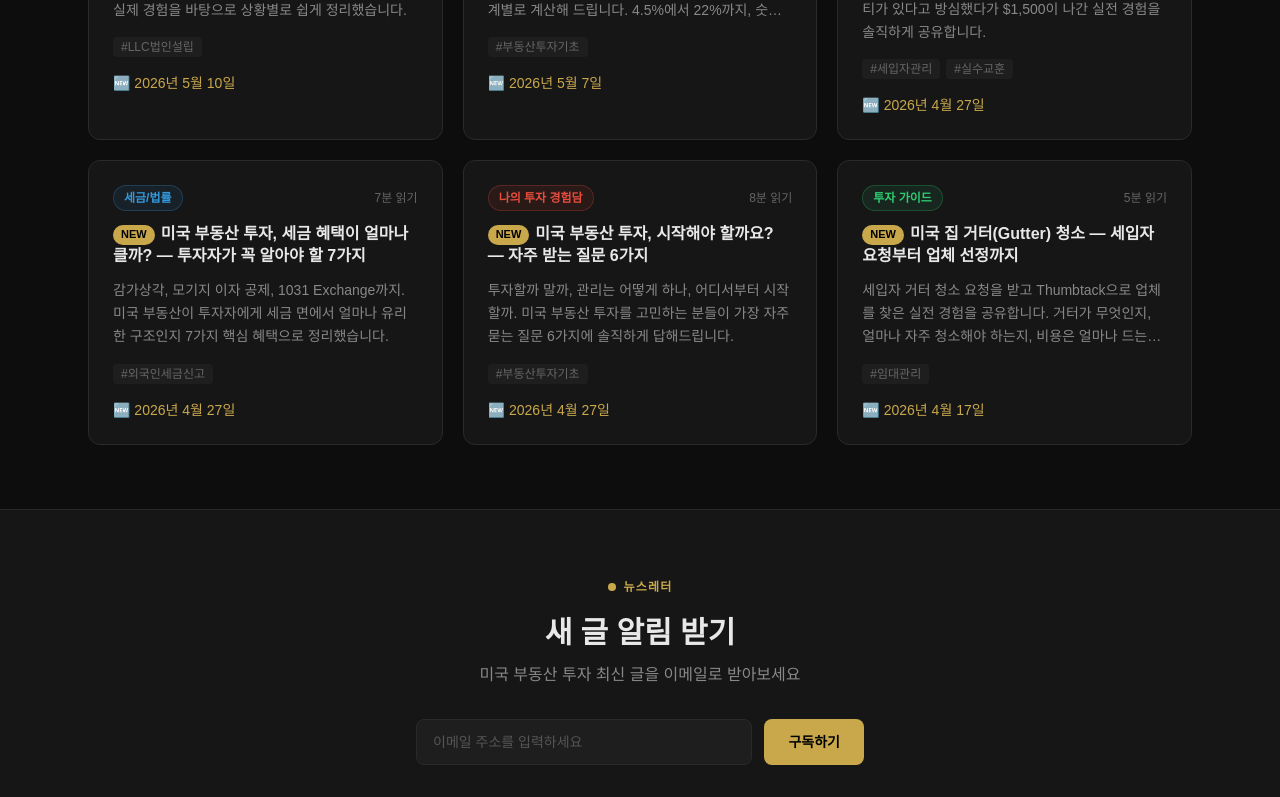
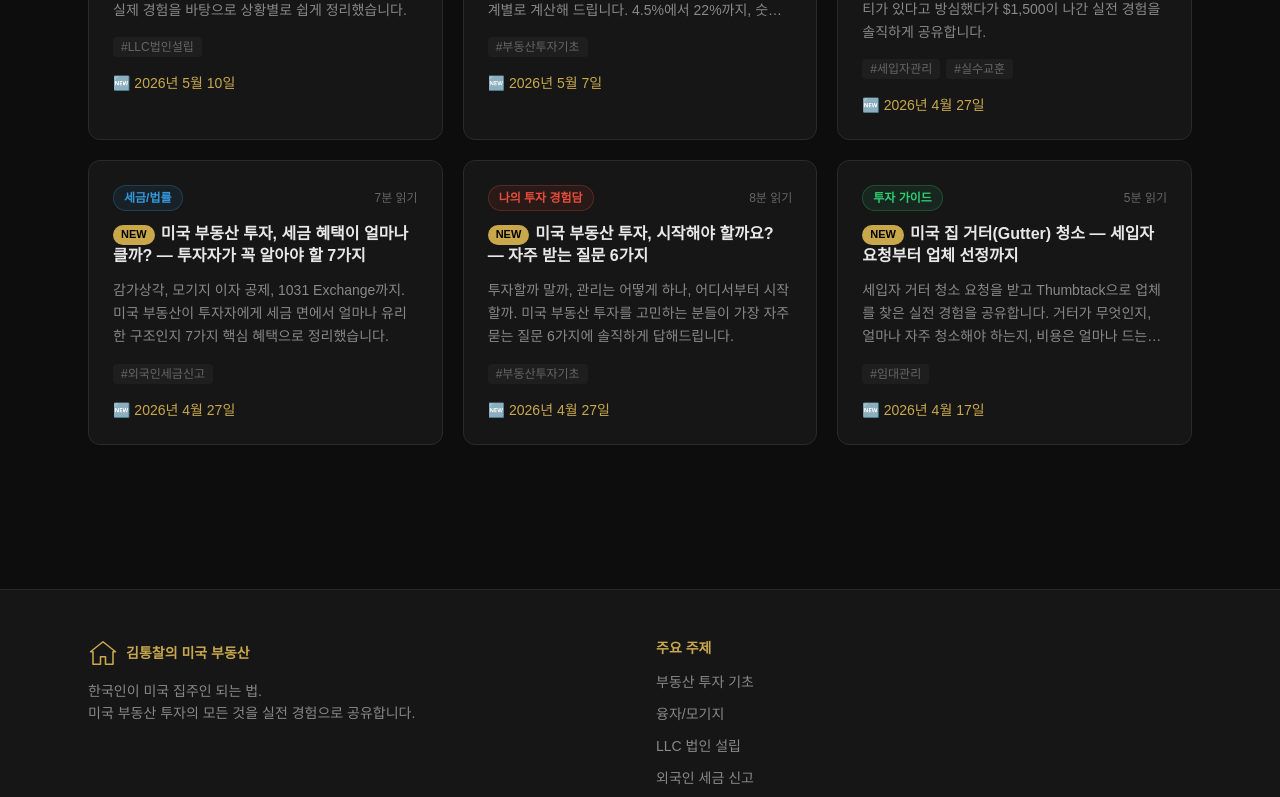
Before and after one commit to kimkim2026/kiminvestment, a Next.js app: page / in a window 1280 px wide. Shown: the part 2000-2797 px from the top of the page. Built offline with nearby package versions, Linux system fonts and the light colour scheme.

Commit message:
뉴스레터 구독 기능 삭제

```diff
--- a/app/api/subscribe/route.ts
+++ /dev/null
@@ -1,39 +0,0 @@
-import { NextRequest, NextResponse } from "next/server";
-
-export async function POST(req: NextRequest) {
-  const { email } = await req.json();
-
-  if (!email || !/^[^\s@]+@[^\s@]+\.[^\s@]+$/.test(email)) {
-    return NextResponse.json({ error: "유효하지 않은 이메일입니다" }, { status: 400 });
-  }
-
-  const apiKey = process.env.MAILCHIMP_API_KEY;
-  const audienceId = process.env.MAILCHIMP_AUDIENCE_ID;
-  const serverPrefix = process.env.MAILCHIMP_SERVER_PREFIX;
-
-  const url = `https://${serverPrefix}.api.mailchimp.com/3.0/lists/${audienceId}/members`;
-
-  const response = await fetch(url, {
-    method: "POST",
-    headers: {
-      Authorization: `Basic ${Buffer.from(`anystring:${apiKey}`).toString("base64")}`,
-      "Content-Type": "application/json",
-    },
-    body: JSON.stringify({
-      email_address: email,
-      status: "subscribed",
-    }),
-  });
-
-  const data = await response.json();
-
-  if (response.ok) {
-    return NextResponse.json({ success: true });
-  }
-
-  if (data.title === "Member Exists") {
-    return NextResponse.json({ error: "already_subscribed" }, { status: 400 });
-  }
-
-  return NextResponse.json({ error: "failed" }, { status: 500 });
-}
--- a/app/layout.tsx
+++ b/app/layout.tsx
@@ -3,7 +3,6 @@ import { Geist, Geist_Mono } from "next/font/google";
 import "./globals.css";
 import Header from "@/components/Header";
 import Footer from "@/components/Footer";
-import NewsletterSection from "@/components/NewsletterSection";
 
 const geistSans = Geist({
   variable: "--font-geist-sans",
@@ -74,7 +73,6 @@ export default function RootLayout({
       >
         <Header />
         <main>{children}</main>
-        <NewsletterSection />
         <Footer />
       </body>
     </html>
--- a/components/NewsletterSection.tsx
+++ /dev/null
@@ -1,102 +0,0 @@
-"use client";
-
-import { useState } from "react";
-
-export default function NewsletterSection() {
-  const [email, setEmail] = useState("");
-  const [status, setStatus] = useState<"idle" | "loading" | "success" | "already" | "error">("idle");
-
-  async function handleSubmit(e: React.FormEvent) {
-    e.preventDefault();
-    setStatus("loading");
-
-    try {
-      const res = await fetch("/api/subscribe", {
-        method: "POST",
-        headers: { "Content-Type": "application/json" },
-        body: JSON.stringify({ email }),
-      });
-      const data = await res.json();
-
-      if (res.ok) {
-        setStatus("success");
-        setEmail("");
-      } else if (data.error === "already_subscribed") {
-        setStatus("already");
-      } else {
-        setStatus("error");
-      }
-    } catch {
-      setStatus("error");
-    }
-  }
-
-  const MESSAGE: Record<string, { text: string; color: string }> = {
-    success: { text: "구독해 주셔서 감사합니다! 새 글이 올라오면 알려드릴게요 😊", color: "#2ecc71" },
-    already: { text: "이미 구독 중이신 이메일입니다", color: "#C9A84C" },
-    error: { text: "오류가 발생했습니다. 다시 시도해 주세요", color: "#e74c3c" },
-  };
-
-  return (
-    <section
-      style={{ background: "var(--surface)", borderTop: "1px solid var(--border)", borderBottom: "1px solid var(--border)" }}
-      className="py-16 px-4"
-    >
-      <div className="max-w-2xl mx-auto text-center">
-        <div className="inline-flex items-center gap-2 mb-5">
-          <div style={{ background: "#C9A84C", width: 8, height: 8 }} className="rounded-full" />
-          <span style={{ color: "#C9A84C" }} className="text-xs font-semibold uppercase tracking-widest">
-            뉴스레터
-          </span>
-        </div>
-
-        <h2 className="text-2xl md:text-3xl font-bold mb-3" style={{ color: "var(--foreground)" }}>
-          새 글 알림 받기
-        </h2>
-        <p className="text-sm md:text-base mb-8" style={{ color: "#888" }}>
-          미국 부동산 투자 최신 글을 이메일로 받아보세요
-        </p>
-
-        {status === "success" ? (
-          <p className="font-semibold text-base" style={{ color: "#2ecc71" }}>
-            {MESSAGE.success.text}
-          </p>
-        ) : (
-          <form
-            onSubmit={handleSubmit}
-            className="flex flex-col sm:flex-row gap-3 max-w-md mx-auto"
-          >
-            <input
-              type="email"
-              value={email}
-              onChange={(e) => setEmail(e.target.value)}
-              placeholder="이메일 주소를 입력하세요"
-              required
-              disabled={status === "loading"}
-              style={{
-                background: "#1e1e1e",
-                border: "1px solid var(--border)",
-                color: "var(--foreground)",
-              }}
-              className="flex-1 px-4 py-3 rounded-lg text-sm outline-none focus:border-[#C9A84C] transition-colors placeholder:text-[#555] disabled:opacity-60"
-            />
-            <button
-              type="submit"
-              disabled={status === "loading"}
-              style={{ background: "#C9A84C", color: "#000" }}
-              className="px-6 py-3 rounded-lg text-sm font-semibold hover:opacity-90 transition-opacity disabled:opacity-60 whitespace-nowrap cursor-pointer"
-            >
-              {status === "loading" ? "처리 중..." : "구독하기"}
-            </button>
-          </form>
-        )}
-
-        {(status === "already" || status === "error") && MESSAGE[status] && (
-          <p className="mt-4 text-sm font-medium" style={{ color: MESSAGE[status].color }}>
-            {MESSAGE[status].text}
-          </p>
-        )}
-      </div>
-    </section>
-  );
-}
```
Also changed, not shown: .claude/settings.local.json, 1 other file (tests, documents, lock files or other folders).
